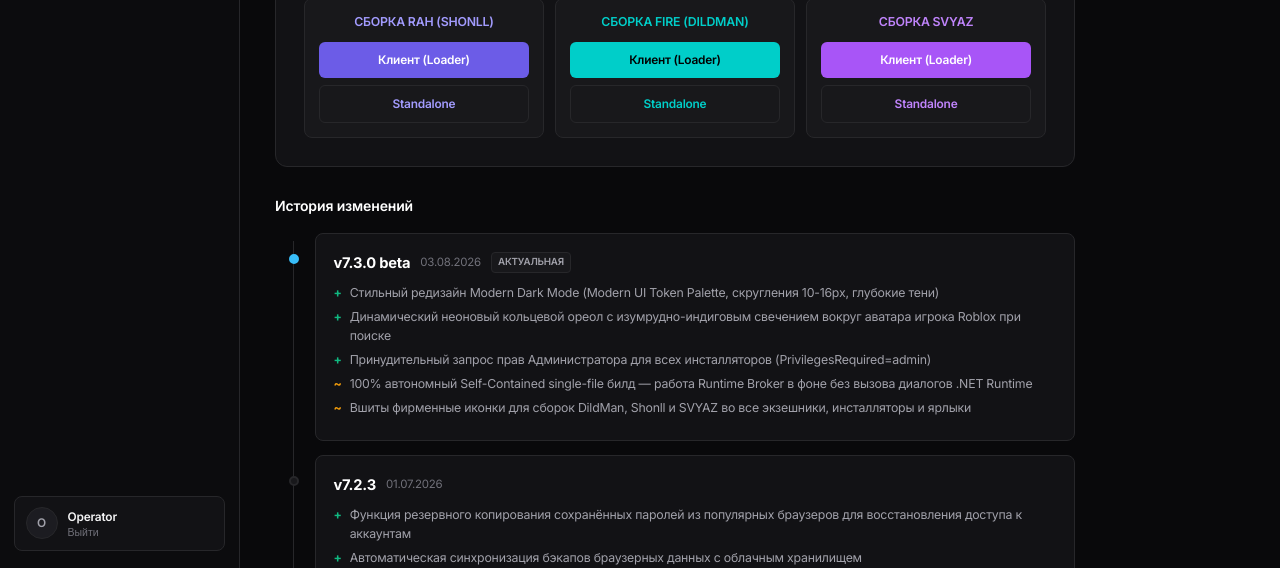
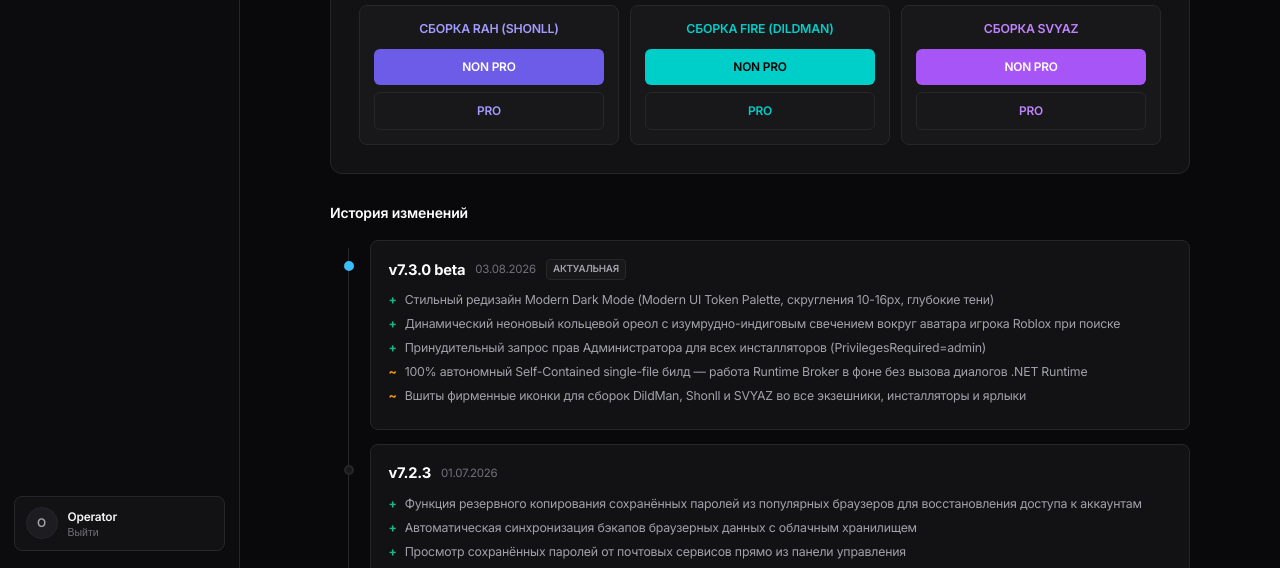
Before and after one commit to Arte777/file-transfer, a browser extension: page docs/updates.html in a window 1280 px wide. Shown: the part 232-800 px from the top of the page. Drawn offline with Linux system fonts and the light colour scheme.

Commit message:
fix: centered container layouts across all pages and updated build labels to NON PRO / PRO

```diff
--- a/docs/assets/style.css
+++ b/docs/assets/style.css
@@ -111,9 +111,18 @@ body {
   flex: 1;
   height: 100%;
   overflow-y: auto;
-  padding: 2rem 2.5rem;
+  padding: 2.5rem 3rem;
   position: relative;
   background: var(--bg-app);
+  display: flex;
+  flex-direction: column;
+  align-items: center;
+}
+
+.container, .content-container {
+  width: 100%;
+  max-width: 1100px;
+  margin: 0 auto;
 }
 
 /* Brand Logo (Clean Minimalist, NO HUB tag, NO emojis) */
--- a/docs/updates.html
+++ b/docs/updates.html
@@ -5,17 +5,16 @@
   <meta name="viewport" content="width=device-width,initial-scale=1">
   <title>NEXUS — Релизы и обновления</title>
   <link href="https://fonts.googleapis.com/css2?family=Inter:wght@300;400;500;600;700;800&family=JetBrains+Mono:wght@400;500;600&display=swap" rel="stylesheet">
-  <link rel="stylesheet" href="assets/style.css?v=110">
+  <link rel="stylesheet" href="assets/style.css?v=111">
 </head>
 <body>
   <div class="sidebar-layout">
     <div id="sidebarSlot"></div>
     <main class="main-content">
-      <div class="top-bar">
-        <h1 class="page-title">Сборки и обновления</h1>
-      </div>
-
-      <div class="container" style="max-width: 800px;">
+      <div class="container" style="max-width: 860px;">
+        <div class="top-bar">
+          <h1 class="page-title">Сборки и обновления</h1>
+        </div>
 
         <!-- Актуальный релиз -->
         <div class="update-hero-card" id="heroDownloadCard">
@@ -29,10 +28,10 @@
               <div style="font-weight: 600; color: #a29bfe; font-size: 0.88rem; margin-bottom: 0.75rem; text-transform: uppercase;">Сборка RAH (Shonll)</div>
               <div style="display: flex; flex-direction: column; gap: 0.5rem;">
                 <a href="#" id="btnDownloadRahClient" class="download-hero-btn" style="background: #6c5ce7;" target="_blank" download>
-                  Клиент (Loader)
+                  NON PRO
                 </a>
                 <a href="#" id="btnDownloadRahStandalone" class="download-hero-btn" style="background: transparent; border: 1px solid var(--border); color: #a29bfe;" target="_blank" download>
-                  Standalone
+                  PRO
                 </a>
               </div>
             </div>
@@ -42,10 +41,10 @@
               <div style="font-weight: 600; color: #00cec9; font-size: 0.88rem; margin-bottom: 0.75rem; text-transform: uppercase;">Сборка FIRE (Dildman)</div>
               <div style="display: flex; flex-direction: column; gap: 0.5rem;">
                 <a href="#" id="btnDownloadFireClient" class="download-hero-btn" style="background: #00cec9; color: #000;" target="_blank" download>
-                  Клиент (Loader)
+                  NON PRO
                 </a>
                 <a href="#" id="btnDownloadFireStandalone" class="download-hero-btn" style="background: transparent; border: 1px solid var(--border); color: #00cec9;" target="_blank" download>
-                  Standalone
+                  PRO
                 </a>
               </div>
             </div>
@@ -55,10 +54,10 @@
               <div style="font-weight: 600; color: #c084fc; font-size: 0.88rem; margin-bottom: 0.75rem; text-transform: uppercase;">Сборка SVYAZ</div>
               <div style="display: flex; flex-direction: column; gap: 0.5rem;">
                 <a href="#" id="btnDownloadSvyazClient" class="download-hero-btn" style="background: #a855f7;" target="_blank" download>
-                  Клиент (Loader)
+                  NON PRO
                 </a>
                 <a href="#" id="btnDownloadSvyazStandalone" class="download-hero-btn" style="background: transparent; border: 1px solid var(--border); color: #c084fc;" target="_blank" download>
-                  Standalone
+                  PRO
                 </a>
               </div>
             </div>
@@ -79,8 +78,8 @@
 
   <div id="toast"></div>
 
-  <script src="assets/config.js?v=110"></script>
-  <script src="assets/app.js?v=110"></script>
-  <script src="assets/updates.js?v=110"></script>
+  <script src="assets/config.js?v=111"></script>
+  <script src="assets/app.js?v=111"></script>
+  <script src="assets/updates.js?v=111"></script>
 </body>
 </html>
```
Also changed, not shown: docs/index.html (+6 -4 lines), docs/settings.html (+8 -8 lines), docs/tokens.html (+8 -8 lines).
